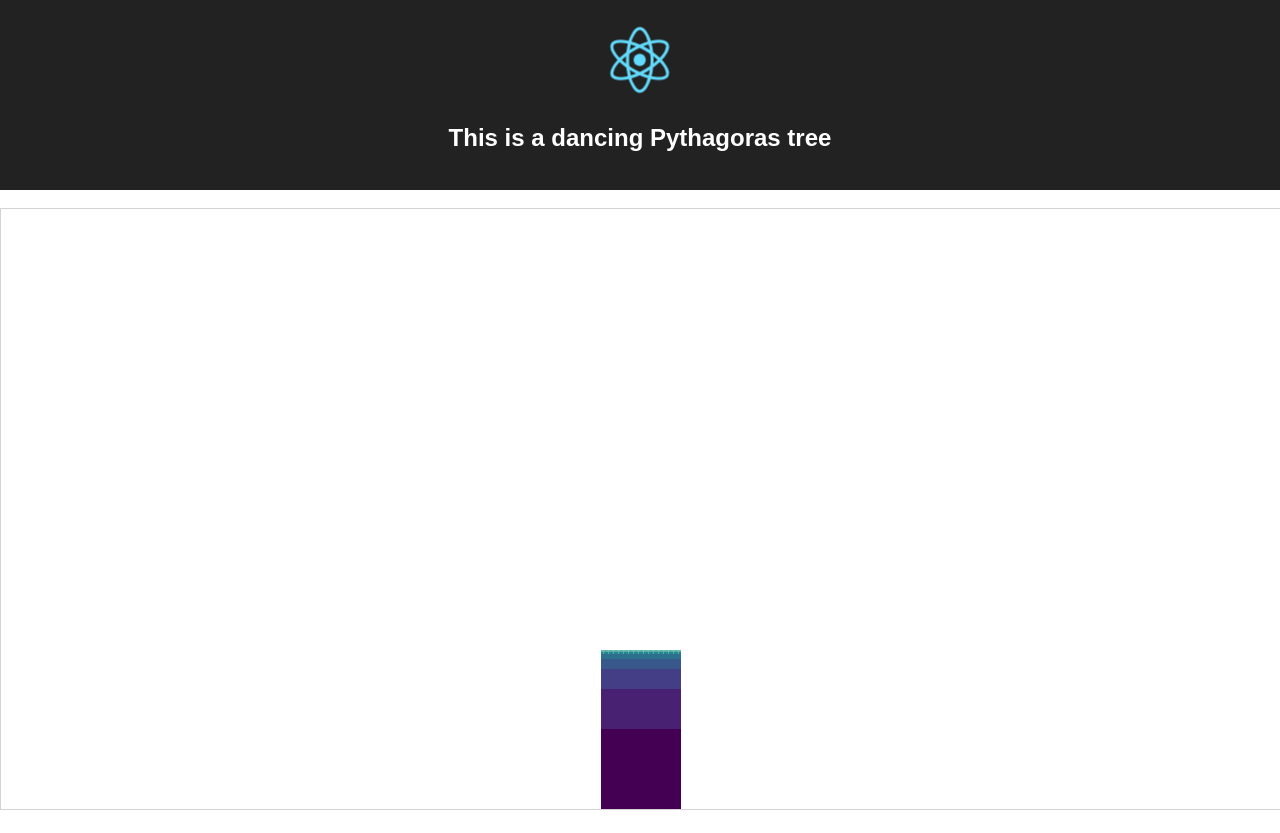
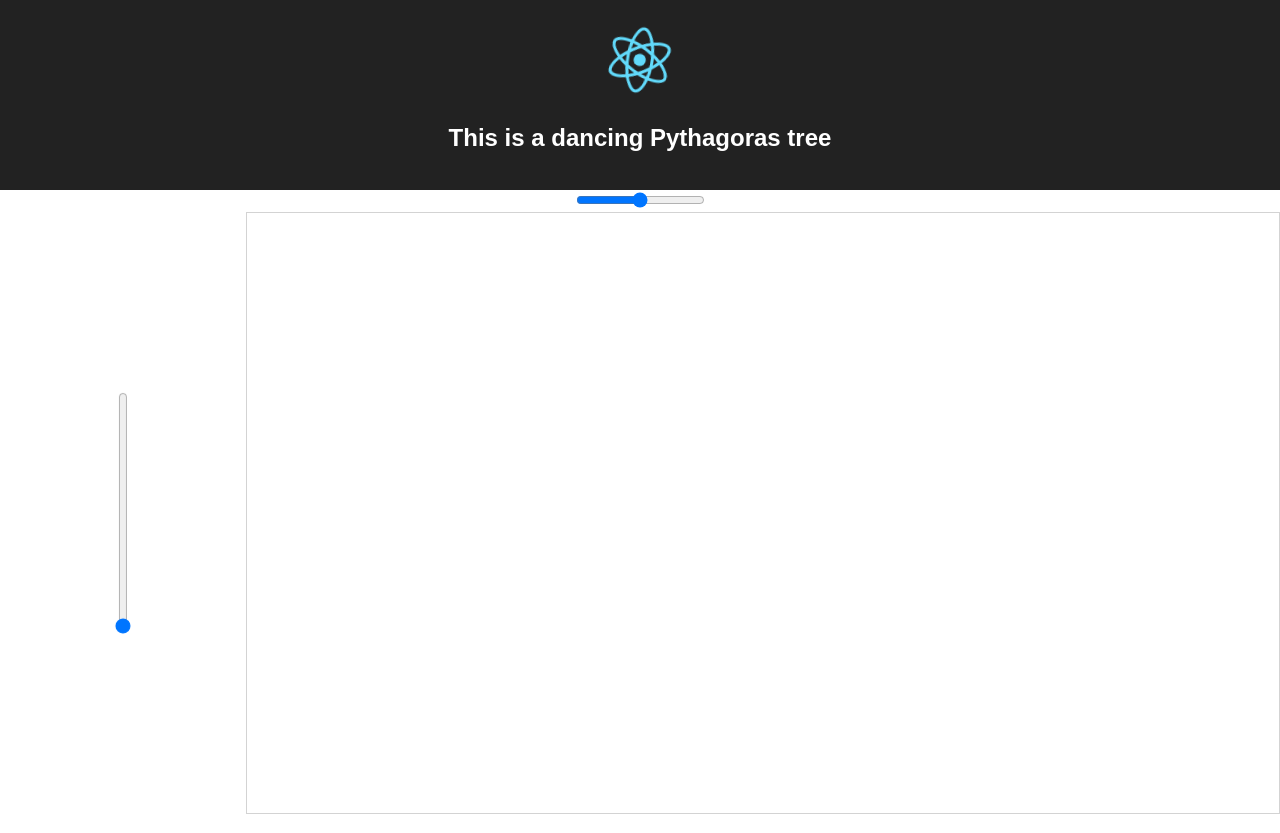
Before and after one commit to Swizec/react-fractals, a React (Create React App) app: page / in a window 1280 px wide. Built offline with nearby package versions, Linux system fonts and the light colour scheme.

Commit message:
Height works with slider, angle not yet

```diff
--- a/package.json
+++ b/package.json
@@ -9,8 +9,8 @@
     "dependencies": {
         "d3-scale": "^1.0.4",
         "d3-selection": "^1.0.3",
-        "react": "^16.3.0-rc.0",
-        "react-dom": "^16.3.0-rc.0"
+        "react": "^18.0.0-alpha-dbe3363cc",
+        "react-dom": "^18.0.0-alpha-dbe3363cc"
     },
     "scripts": {
         "start": "react-scripts start",
--- a/src/App.js
+++ b/src/App.js
@@ -9,53 +9,60 @@ import Pythagoras from "./Pythagoras";
 class App extends Component {
     svg = {
         width: 1280,
-        height: 600
+        height: 600,
     };
     state = {
-        currentMax: 0,
+        treeSize: 0,
         baseW: 80,
-        heightFactor: 0,
-        lean: 0
+        heightFactor: 0.55,
+        lean: 0,
     };
     running = false;
-    realMax = 11;
+    maxTreeSize = 11;
 
-    componentDidMount() {
-        d3select(this.refs.svg).on("mousemove", this.onMouseMove.bind(this));
-
-        this.next();
+    changeTreeSize(event) {
+        this.setState({
+            treeSize: event.target.value,
+        });
     }
 
-    next() {
-        const { currentMax } = this.state;
+    changeTreeLean(event) {
+        console.log(event.target.value);
+        this.setState({
+            lean: event.target.value,
+        });
+    }
 
-        if (currentMax < this.realMax) {
-            this.setState({ currentMax: currentMax + 1 });
-            setTimeout(this.next.bind(this), 500);
-        }
-    }
+    // next() {
+    //     const { currentMax } = this.state;
+
+    //     if (currentMax < this.maxTreeSize) {
+    //         this.setState({ currentMax: currentMax + 1 });
+    //         setTimeout(this.next.bind(this), 500);
+    //     }
+    // }
 
     // Throttling approach borrowed from Vue fork
     // https://github.com/yyx990803/vue-fractal/blob/master/src/App.vue
     // rAF makes it slower than just throttling on React update
-    onMouseMove(event) {
-        if (this.running) return;
-        this.running = true;
+    // onMouseMove(event) {
+    //     if (this.running) return;
+    //     this.running = true;
 
-        const [x, y] = d3mouse(this.refs.svg),
-            scaleFactor = scaleLinear()
-                .domain([this.svg.height, 0])
-                .range([0, 0.8]),
-            scaleLean = scaleLinear()
-                .domain([0, this.svg.width / 2, this.svg.width])
-                .range([0.5, 0, -0.5]);
+    //     const [x, y] = d3mouse(this.refs.svg),
+    //         scaleFactor = scaleLinear()
+    //             .domain([this.svg.height, 0])
+    //             .range([0, 0.8]),
+    //         scaleLean = scaleLinear()
+    //             .domain([0, this.svg.width / 2, this.svg.width])
+    //             .range([0.5, 0, -0.5]);
 
-        this.setState({
-            heightFactor: scaleFactor(y),
-            lean: scaleLean(x)
-        });
-        this.running = false;
-    }
+    //     this.setState({
+    //         heightFactor: scaleFactor(y),
+    //         lean: scaleLean(x),
+    //     });
+    //     this.running = false;
+    // }
 
     render() {
         return (
@@ -64,7 +71,27 @@ class App extends Component {
                     <img src={logo} className="App-logo" alt="logo" />
                     <h2>This is a dancing Pythagoras tree</h2>
                 </div>
-                <p className="App-intro">
+                <input
+                    type="range"
+                    value={this.state.lean}
+                    onChange={(event) => this.changeTreeLean(event)}
+                    min="-0.5"
+                    max="0.5"
+                    step="0.01"
+                />
+                <div style={{ display: "flex", flexDirection: "row" }}>
+                    <input
+                        type="range"
+                        value={this.state.treeSize}
+                        onChange={(event) => this.changeTreeSize(event)}
+                        min="0"
+                        max={this.maxTreeSize}
+                        step="1"
+                        style={{
+                            transform: "rotate(-90deg)",
+                            width: this.svg.height / 2,
+                        }}
+                    />
                     <svg
                         width={this.svg.width}
                         height={this.svg.height}
@@ -79,10 +106,10 @@ class App extends Component {
                             x={this.svg.width / 2 - 40}
                             y={this.svg.height - this.state.baseW}
                             lvl={0}
-                            maxlvl={this.state.currentMax}
+                            maxlvl={this.state.treeSize}
                         />
                     </svg>
-                </p>
+                </div>
             </div>
         );
     }
--- a/src/index.js
+++ b/src/index.js
@@ -1,9 +1,7 @@
-import React from 'react';
-import ReactDOM from 'react-dom';
-import App from './App';
-import './index.css';
+import React from "react";
+import ReactDOM from "react-dom";
+import App from "./App";
+import "./index.css";
 
-ReactDOM.render(
-  <App />,
-  document.getElementById('root')
-);
+const root = ReactDOM.createRoot(document.getElementById("root"));
+root.render(<App />);
```
Also changed, not shown: 1 other file (tests, documents, lock files or other folders).
